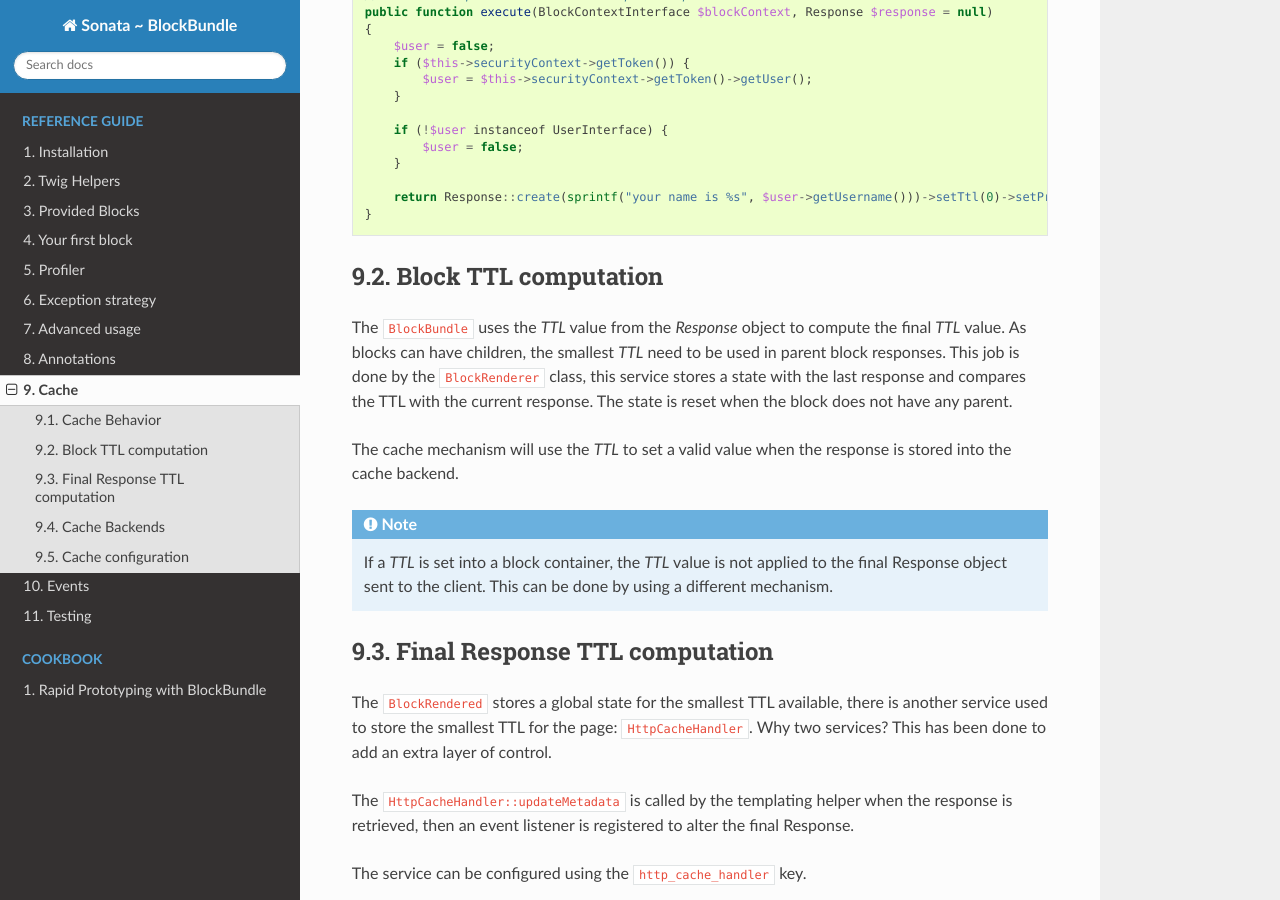
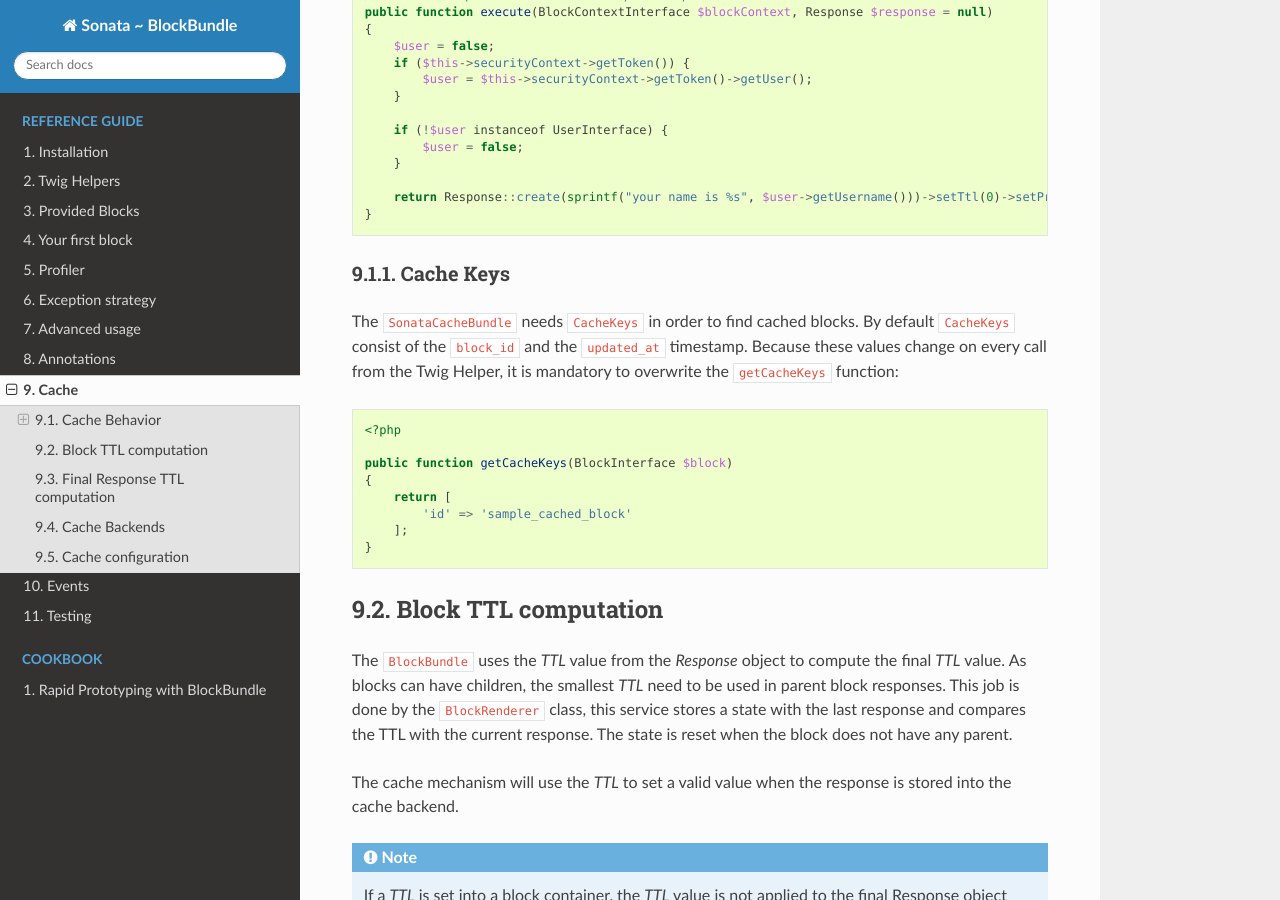
Before and after one commit to sonata-project/SonataBlockBundle, a Sphinx documentation site: the page built from docs/reference/cache.rst, in a window 1280 px wide and 900 px high, scrolled down 1195 px. Built offline with Sphinx 7.4.7 and the Read the Docs theme 2.0.0, drawn with Linux system fonts in a browser that asks for light colours.

Commit message:
Added some information about cache keys to the documentation

```diff
--- a/docs/reference/cache.rst
+++ b/docs/reference/cache.rst
@@ -64,6 +64,22 @@ or you can use the `Response` object:
         }
 
         return Response::create(sprintf("your name is %s", $user->getUsername()))->setTtl(0)->setPrivate();
+    }
+
+Cache Keys
+::::::::::
+
+The ``SonataCacheBundle`` needs ``CacheKeys`` in order to find cached blocks. By default ``CacheKeys`` consist of the ``block_id`` and the ``updated_at`` timestamp. Because these values change on every call from the Twig Helper, it is mandatory to overwrite the ``getCacheKeys`` function:
+
+.. code-block:: php
+
+    <?php
+
+    public function getCacheKeys(BlockInterface $block)
+    {
+        return [
+            'id' => 'sample_cached_block'
+        ];
     }
 
 Block TTL computation
```
